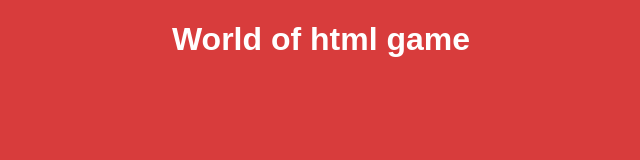
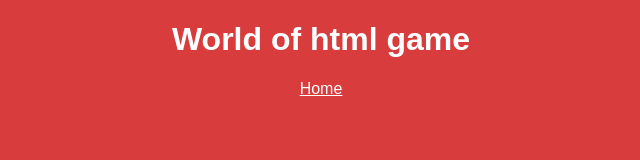
Before and after one commit to JeongSho/JeongSho.github.io, a plain HTML site: page header.html in a window 1280 px wide. Shown: the full height of the page, 319-959 px from the left. Drawn offline with Linux system fonts and the light colour scheme.

Commit message:
Add files via upload

```diff
--- a/header.html
+++ b/header.html
@@ -16,5 +16,7 @@
 </head>
 <body  text="black" link="blue" vlink="purple" alink="red">
     <h1>World of html game</h1>
+
+    <a href="index.html" target="_parent" style="color: white;">Home</a>
 </body>
 </html>
```
